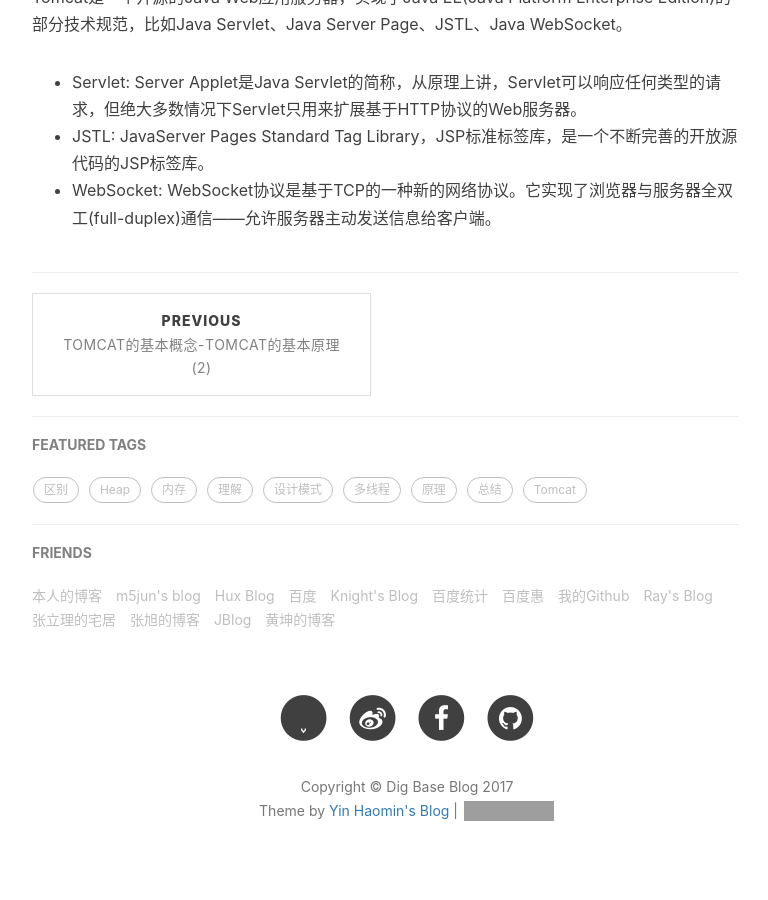
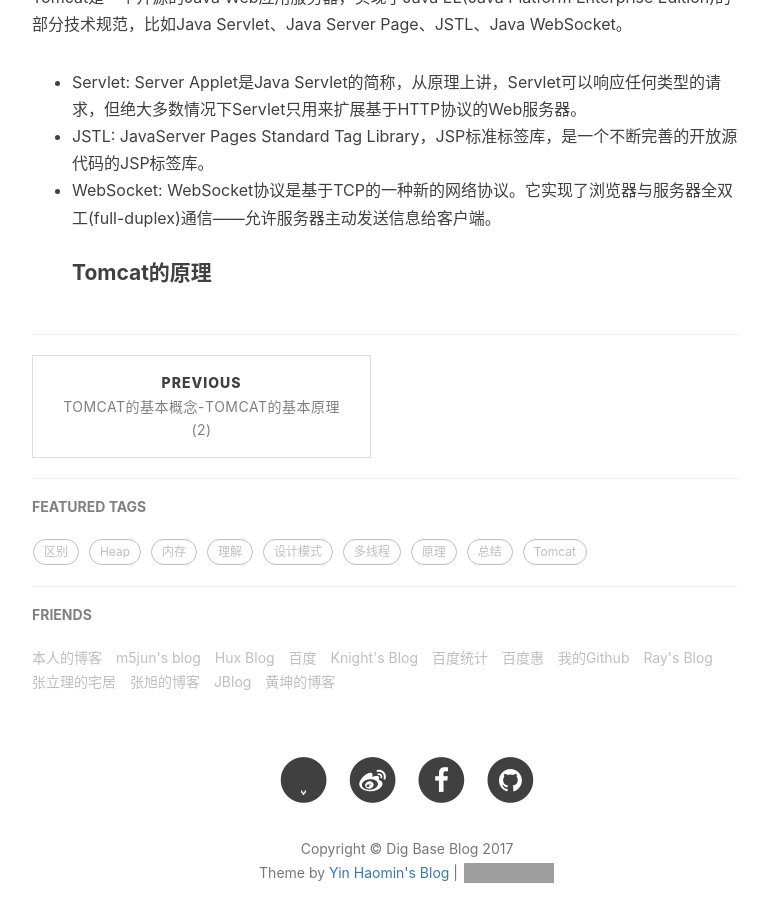
Before and after one commit to baiscjava/basicjava.github.io, a Jekyll site: the page built from _posts/2017-12-08-Tomcat的基本原理初探-Tomcat的基本原理(3).md, in a window 1280 px wide and 900 px high, scrolled down 693 px. Shown: the whole window, without its empty margins (233-1001 px from the left). Built offline with Jekyll 4.4.1, drawn with Linux system fonts in a browser that asks for light colours; nearby versions of some CDN libraries; comment, search, counter and statistics services are not loaded; grey boxes are pictures that could not be loaded.

Commit message:
Update 2017-12-08-Tomcat的基本原理初探-Tomcat的基本原理(3).md

```diff
--- a/_posts/2017-12-08-Tomcat的基本原理初探-Tomcat的基本原理(3).md
+++ b/_posts/2017-12-08-Tomcat的基本原理初探-Tomcat的基本原理(3).md
@@ -16,3 +16,4 @@ Tomcat是一个开源的Java Web应用服务器，实现了Java EE(Java Platform
 * Servlet: Server Applet是Java Servlet的简称，从原理上讲，Servlet可以响应任何类型的请求，但绝大多数情况下Servlet只用来扩展基于HTTP协议的Web服务器。<br>
 * JSTL: JavaServer Pages Standard Tag Library，JSP标准标签库，是一个不断完善的开放源代码的JSP标签库。<br>
 * WebSocket: WebSocket协议是基于TCP的一种新的网络协议。它实现了浏览器与服务器全双工(full-duplex)通信——允许服务器主动发送信息给客户端。<br>
+#### Tomcat的原理
```
